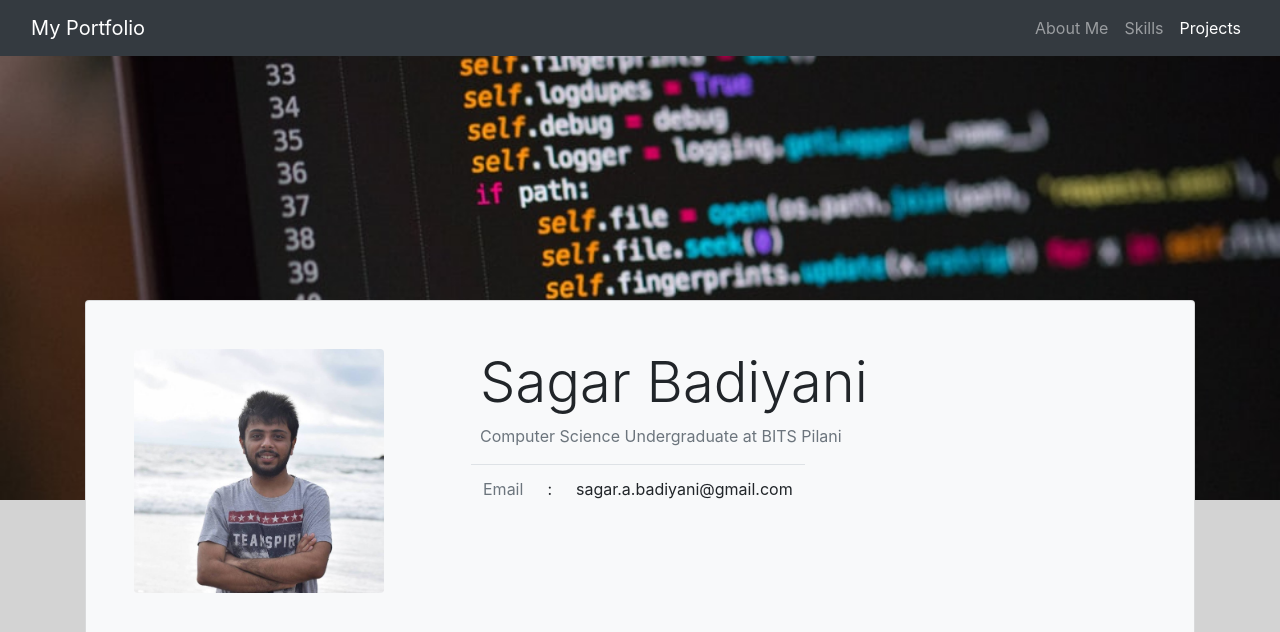
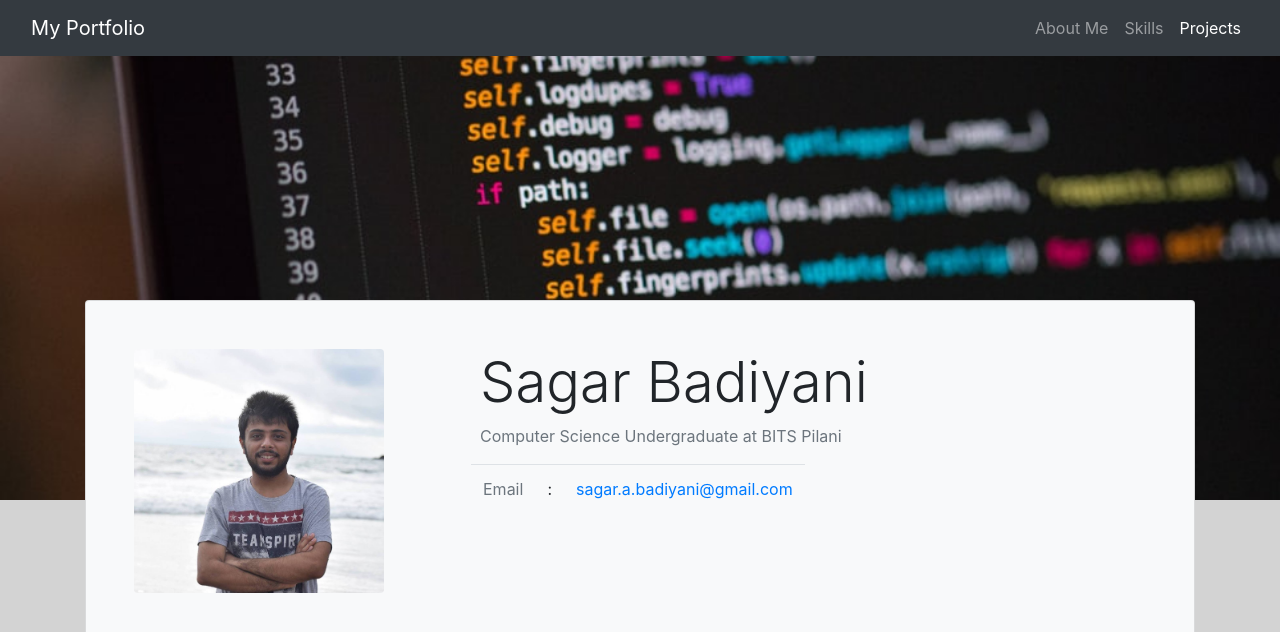
Before and after one commit to sagarbadiyani/sagarbadiyani.github.io, a plain HTML site: page index.html in a window 1280 px wide. Shown: the top 632 px of the page. Drawn offline with nearby package versions, Linux system fonts and the light colour scheme.

Commit message:
Update index.html

```diff
--- a/index.html
+++ b/index.html
@@ -89,7 +89,7 @@
                                                         </td>
                                                         <td>:</td>
                                                         <td>
-                                                            sagar.a.badiyani@gmail.com
+                                                            <p><a href="mailto:sagar.a.badiyani@gmail.com">sagar.a.badiyani@gmail.com</a></p>
                                                         </td>
                                                     </tr>
 
```
